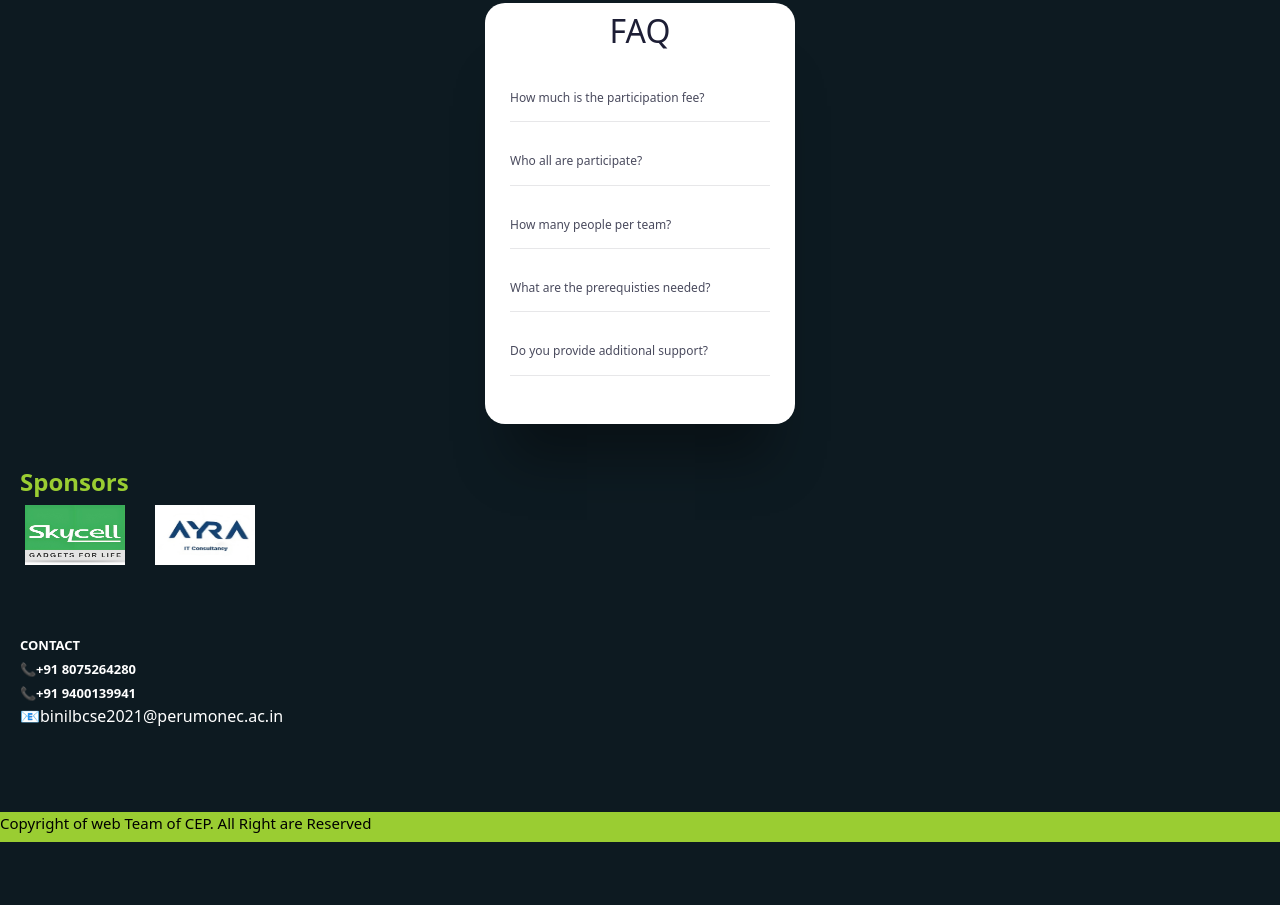
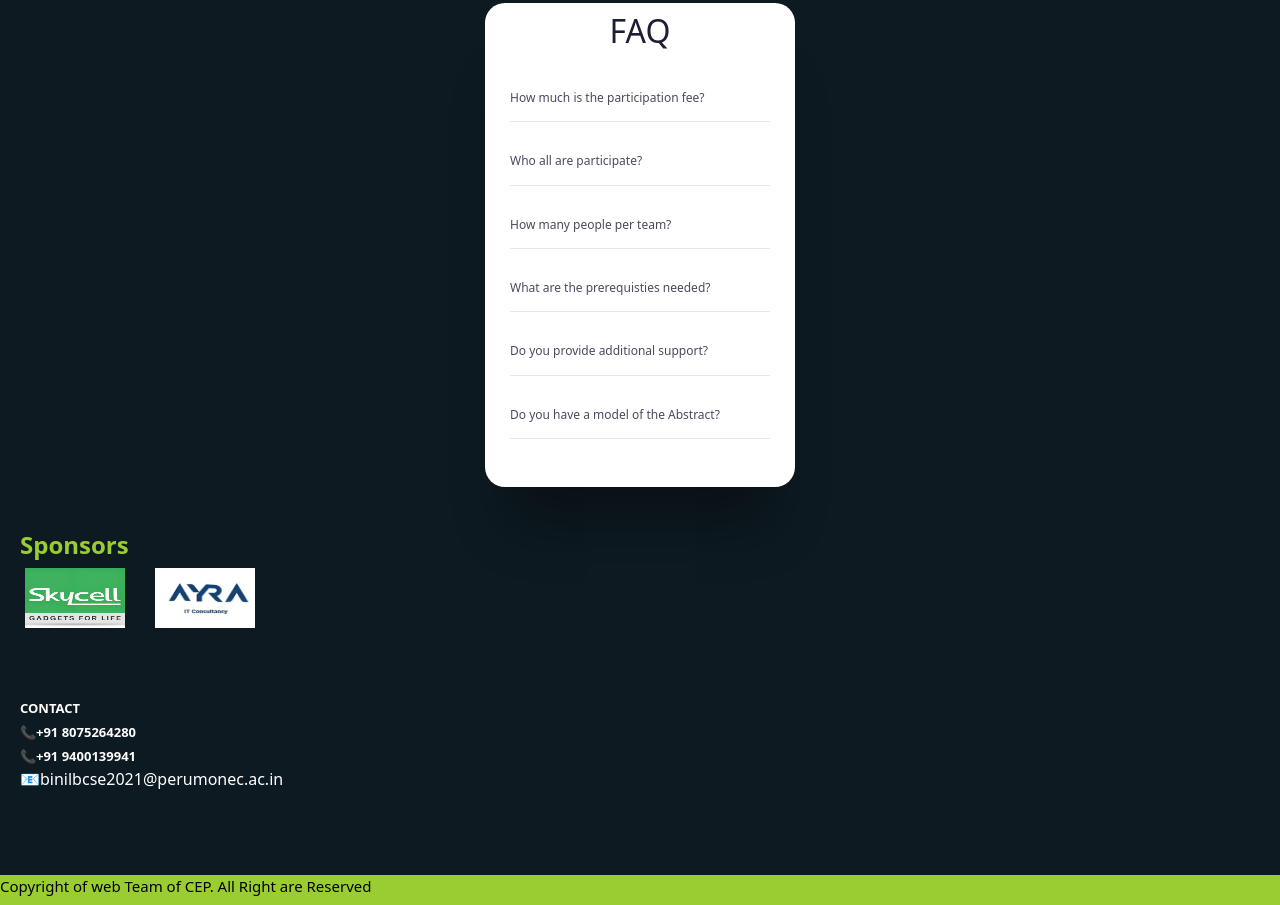
Before and after one commit to christoedison/HACK-WITHCEP, a plain HTML site: page index.html in a window 1280 px wide. Shown: the part 1505-2410 px from the top of the page. Before the commit the page ends 2347 px from the top, so only its background shows below. Drawn offline with nearby package versions, Linux system fonts and the light colour scheme.

Commit message:
Update index.html
added a new FAQ

```diff
--- a/index.html
+++ b/index.html
@@ -190,6 +190,26 @@
                 </div>
 
               </article> <!-- faq accordion -->
+              <article class="faq-accordion">
+
+                <input class="tgg-title" type="checkbox" id="tgg-title-6">
+
+                <div class="faq-accordion-title">
+                  <label for="tgg-title-6">
+                    <h2>
+                      Do you have a model of the Abstract?
+                    </h2>
+                    <span class="arrow-icon">
+                    </span>
+                  </label>
+                </div>
+
+                <div class="faq-accordion-content">
+                  <p>
+                    <a href="abstract demo.pdf" target="_blank">link</a></p>
+                </div>
+
+              </article> <!-- faq accordion -->
 
             </div> <!-- faq articles -->
 
@@ -199,6 +219,9 @@
 
       </div> <!-- card wrapper -->
       <br>
+
+
+
       <div style="height: 100px;">
           <h4 style="font-weight:bold ; color: yellowgreen; margin-left: 20px; margin-top: 20px;" >Sponsors</h4>
           <img style="float: left; width: 100px; height: 60px; margin-left: 25px;" src="skycell.png"  alt="...">
```
